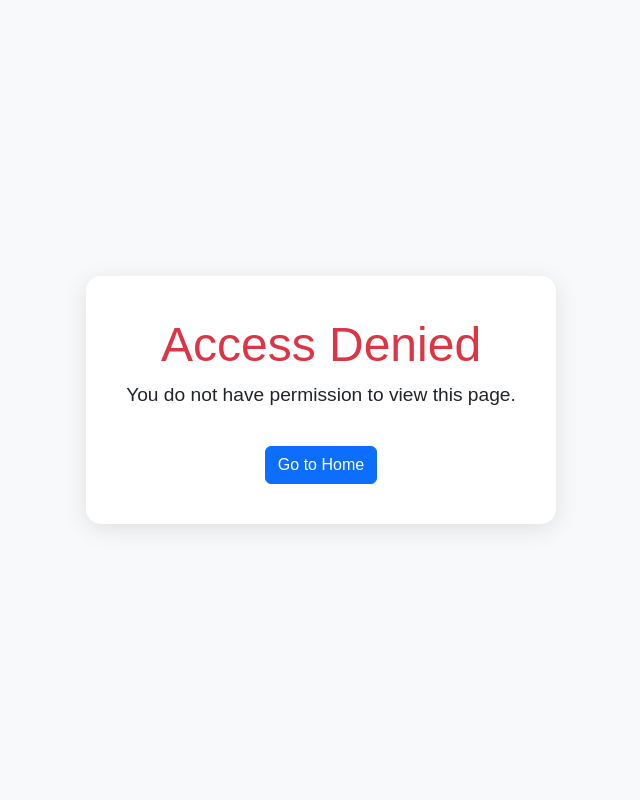
After one commit to er-Rajbir/ROJGAR-SATHI, a Django app: page /access_denied/ in a window 1280 px wide. The commit adds this page. Shown: the whole page, without its empty margins (319-959 px from the left). Run offline with Django 5.2, Linux system fonts and the light colour scheme; some libraries are stand-ins or nearby versions.

Commit message:
browse hunarbaaz redierrect fixed

```diff
--- /dev/null
+++ b/ROJGAR_SATHI/base/templates/base/access_denied.html
@@ -0,0 +1,42 @@
+<!DOCTYPE html>
+<html lang="en">
+<head>
+  <meta charset="UTF-8">
+  <title>Access Denied</title>
+  <link href="https://cdn.jsdelivr.net/npm/bootstrap@5.3.0/dist/css/bootstrap.min.css" rel="stylesheet">
+  <style>
+    body {
+      background-color: #f8f9fa;
+      height: 100vh;
+      display: flex;
+      justify-content: center;
+      align-items: center;
+      font-family: 'Poppins', sans-serif;
+    }
+    .access-denied-box {
+      text-align: center;
+      padding: 40px;
+      border-radius: 15px;
+      background: white;
+      box-shadow: 0 5px 25px rgba(0, 0, 0, 0.1);
+    }
+    .access-denied-box h1 {
+      font-size: 3rem;
+      color: #dc3545;
+    }
+    .access-denied-box p {
+      font-size: 1.2rem;
+    }
+    .btn-home {
+      margin-top: 20px;
+    }
+  </style>
+</head>
+<body>
+  <div class="access-denied-box">
+    <h1>Access Denied</h1>
+    <p>You do not have permission to view this page.</p>
+    <a href="{% url 'home' %}" class="btn btn-primary btn-home">Go to Home</a>
+  </div>
+</body>
+</html>
--- a/ROJGAR_SATHI/base/urls.py
+++ b/ROJGAR_SATHI/base/urls.py
@@ -17,6 +17,7 @@ urlpatterns = [
    # path('login/', auth_views.LoginView.as_view(template_name='base/login.html'), name='login'),
     path('logout/',LogoutView.as_view(next_page='home'), name='logout'),
      path('login/', views.login_view, name='login'),
+     path('access_denied/', views.access_denied, name='access_denied'),
 
 
 
--- a/ROJGAR_SATHI/base/views.py
+++ b/ROJGAR_SATHI/base/views.py
@@ -59,3 +59,6 @@ def login_view(request):
             return redirect('login')
     else:
         return render(request, 'base/login.html')
+
+def access_denied(request):
+    return render(request, 'base/access_denied.html')
--- a/ROJGAR_SATHI/client/templates/client/hunarbaaz_list.html
+++ b/ROJGAR_SATHI/client/templates/client/hunarbaaz_list.html
@@ -112,8 +112,8 @@
   {% for profile in profiles %}
   {% if user.clientprofile%}
     <a href="{% url 'client:hunarbaaz_details' profile.id %}" style="text-decoration: none;">
-      {% elif user.Hunarbaaz %}
-      <h1>Access denied</h1>
+      {% elif user.hunarbaaz %}
+      <a href="{% url 'base:access_denied' %}" style="text-decoration: none;">
       {%else%}
           <a href="{% url 'base:login'  %}" style="text-decoration: none;">
 {% endif %}
```
